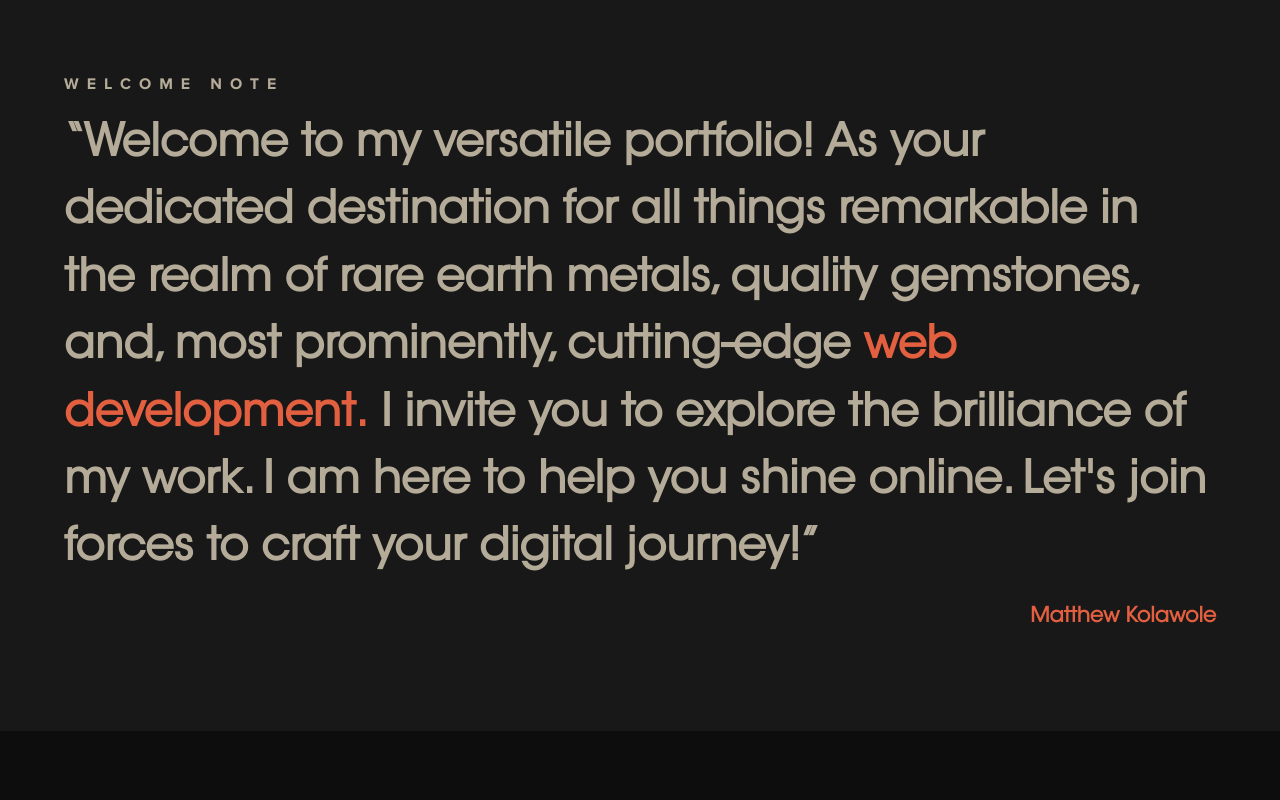
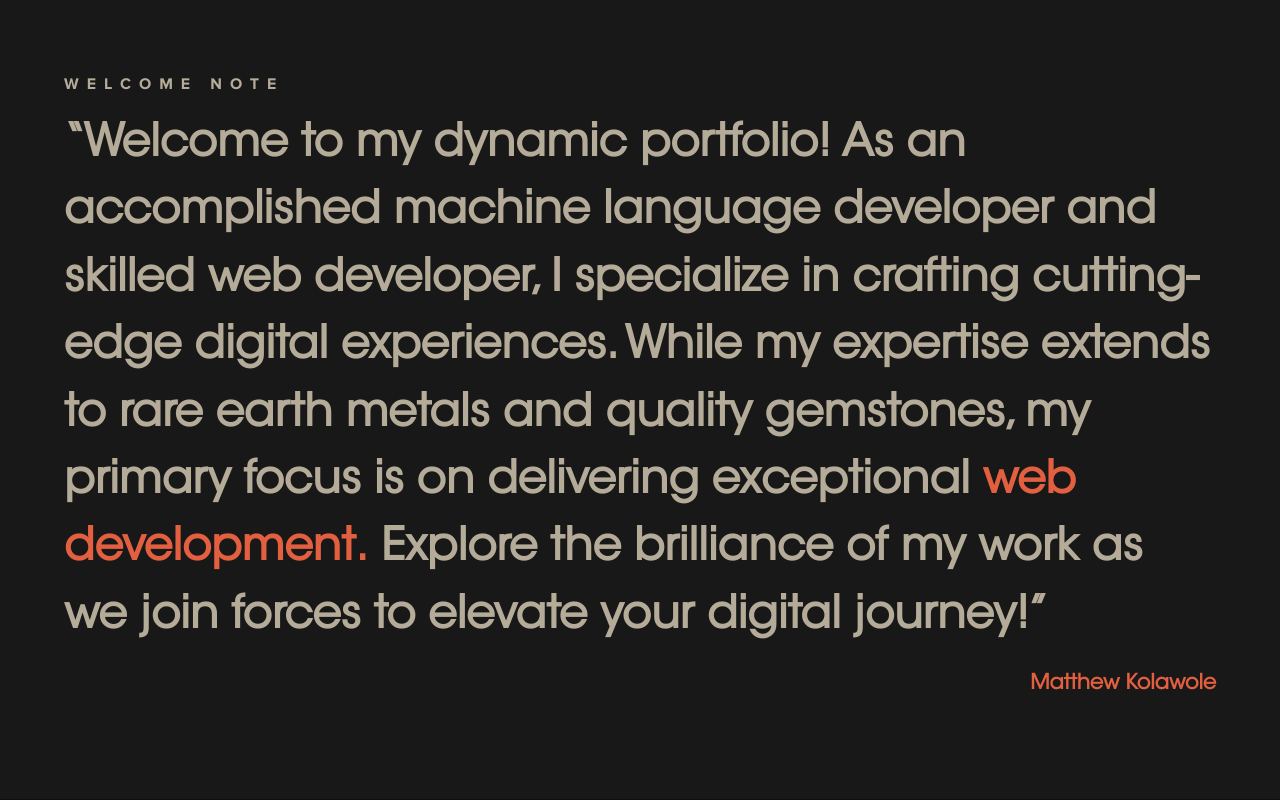
Before and after one commit to DavidWaza/matt-portfolio, a Next.js app: page / in a window 1280 px wide. Shown: the part 760-1560 px from the top of the page. Built offline with nearby package versions, Linux system fonts and the light colour scheme; a web font is replaced by a local one.

Commit message:
wrap up edits

```diff
--- a/src/components/WelcomeNote/WelcomeNote.tsx
+++ b/src/components/WelcomeNote/WelcomeNote.tsx
@@ -1,5 +1,5 @@
-import React from 'react'
-import Header from '../reusable/BigHeader'
+import React from "react";
+import Header from "../reusable/BigHeader";
 
 const WelcomeNote = () => {
   return (
@@ -11,15 +11,13 @@ const WelcomeNote = () => {
       <div className="mt-[2vh]">
         <p className="text-[1.3rem] px-7 md:px-0 md:text-[2.8rem] leading-[31.2px] md:leading-[67.4px] avant-semi text-[#B5AB99]">
           <q>
-                  Welcome to my versatile portfolio! As your dedicated
-                  destination for all things remarkable in the realm of rare
-                  earth metals, quality gemstones, and, most prominently,
-                  cutting-edge{" "}
-                  <span className="text-[#E25F40] font-bold">
-                    web development.
-                  </span>{" "}
-                  I invite you to explore the brilliance of my work. I am here
-                  to help you shine online. Let&apos;s join forces to craft your
+            Welcome to my dynamic portfolio! As an accomplished machine language
+            developer and skilled web developer, I specialize in crafting
+            cutting-edge digital experiences. While my expertise extends to rare
+            earth metals and quality gemstones, my primary focus is on
+            delivering exceptional{" "}
+            <span className="text-[#E25F40] font-bold">web development.</span>{" "}
+            Explore the brilliance of my work as we join forces to elevate your
             digital journey!
           </q>
 
@@ -30,7 +28,7 @@ const WelcomeNote = () => {
         </p>
       </div>
     </div>
-  )
-}
+  );
+};
 
-export default WelcomeNote
+export default WelcomeNote;
--- a/src/pages/index.tsx
+++ b/src/pages/index.tsx
@@ -71,7 +71,7 @@ export default function Home() {
         </div>
         <Projects />
         <section id="work" className="py-[7rem] lg:px-2 px-7">
-          <RecentWorks />
+          {/* <RecentWorks /> */}
         </section>
         <section className="lg:px-2 px-7">
           <FeaturedProjects />
```
Lines whose indentation alone changed are shown as unchanged.
